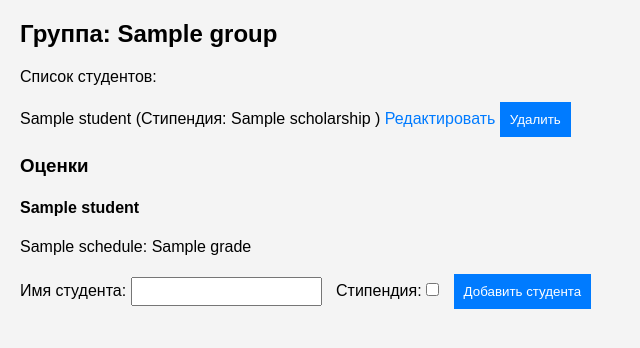
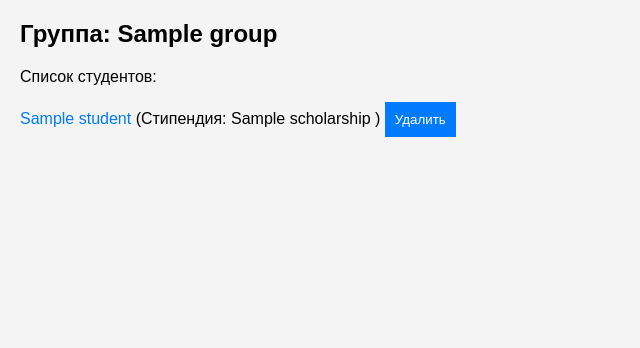
Before and after one commit to RoCooEngi/University-DataBase, a Flask app: template templates/group.html in a window 1280 px wide. Shown: the part 178-526 px from the top of the page, without its empty margins (0-640 px from the left). Run offline with Flask 3, Linux system fonts and the light colour scheme; the template is opened without the code that fills it: most values are stand-ins (such as "Sample title", 1, 10 or a date in 2020).

Commit message:
не работет

```diff
--- a/app.py
+++ b/app.py
@@ -63,10 +63,21 @@ def curriculum(program_id):
 
 # Страница группы
 @app.route('/program/<int:program_id>/group/<int:group_id>')
-def group(program_id, group_id):
+def group(group_id, program_id):
     try:
         conn = get_db_connection()
-        group = conn.execute('SELECT * FROM groups WHERE id = ? AND program_id = ?', (group_id, program_id)).fetchone()
+        group = conn.execute('SELECT * FROM groups WHERE id = ?', (group_id)).fetchone()
+        students = conn.execute('SELECT * FROM students WHERE group_id = ?', (group_id,)).fetchall()
+        conn.close()
+        return render_template('group.html', group=group, students=students)
+    except Exception as e:
+        return f"Error: {str(e)}", 500
+
+# Страница студента
+@app.route('/group/<int:group_id>/edit_student/<int:student_id>')
+def student(program_id, group_id):
+    try:
+        conn = get_db_connection()
         students = conn.execute('SELECT * FROM students WHERE group_id = ?', (group_id,)).fetchall()
         current_semester = conn.execute('SELECT course_year FROM groups WHERE id = ?', (group_id,)).fetchone()['course_year']
         schedules = {}
@@ -79,7 +90,7 @@ def group(program_id, group_id):
             ''', (student['id'], current_semester)).fetchall()
             schedules[student['id']] = schedule
         conn.close()
-        return render_template('group.html', group=group, students=students, schedules=schedules, program_id=program_id)
+        return render_template('students.html', schedules=schedules, program_id=program_id)
     except Exception as e:
         return f"Error: {str(e)}", 500
 
@@ -98,6 +109,7 @@ def add_student(group_id):
         return f"Error: {str(e)}", 500
 
 # Редактирование студента
+"""
 @app.route('/group/<int:group_id>/edit_student/<int:student_id>', methods=['GET', 'POST'])
 def edit_student(group_id, student_id):
     try:
@@ -114,7 +126,7 @@ def edit_student(group_id, student_id):
         return render_template('edit_student.html', student=student, group_id=group_id)
     except Exception as e:
         return f"Error: {str(e)}", 500
-
+"""
 # Удаление студента
 @app.route('/group/<int:group_id>/delete_student/<int:student_id>', methods=['POST'])
 def delete_student(group_id, student_id):
--- a/templates/group.html
+++ b/templates/group.html
@@ -5,27 +5,11 @@
 <ul>
     {% for student in students %}
         <li>
-            {{ student.name }} (Стипендия: {% if student.scholarship %} {{student.scholarship}} {% else %}Нет{% endif %})
-            <a href="{{ url_for('edit_student', group_id=group.id, student_id=student.id) }}">Редактировать</a>
+            <a href="{{ url_for('edit_student', group_id=group.id, student_id=student.id) }}"> {{ student.name }}</a> (Стипендия: {% if student.scholarship %} {{student.scholarship}} {% else %}Нет{% endif %})
             <form action="{{ url_for('delete_student', group_id=group.id, student_id=student.id) }}" method="POST" style="display:inline;">
                 <button type="submit">Удалить</button>
             </form>
         </li>
     {% endfor %}
 </ul>
-<h3>Оценки</h3>
-{% for student in students %}
-    <h4>{{ student.name }}</h4>
-    <ul>
-        {% for schedule in schedules[student.id] %}
-            <li>{{ schedule.name }}: {{ schedule.grade }}</li>
-        {% endfor %}
-    </ul>
-{% endfor %}
-<form action="{{ url_for('add_student', group_id=group.id) }}" method="POST">
-    <input type="hidden" name="program_id" value="{{ program_id }}">
-    <label>Имя студента: <input type="text" name="name"></label>
-    <label>Стипендия: <input type="checkbox" name="scholarship"></label>
-    <button type="submit">Добавить студента</button>
-</form>
 {% endblock %}
```
Also changed, not shown: templates/students.html (added, +9 -0 lines).
